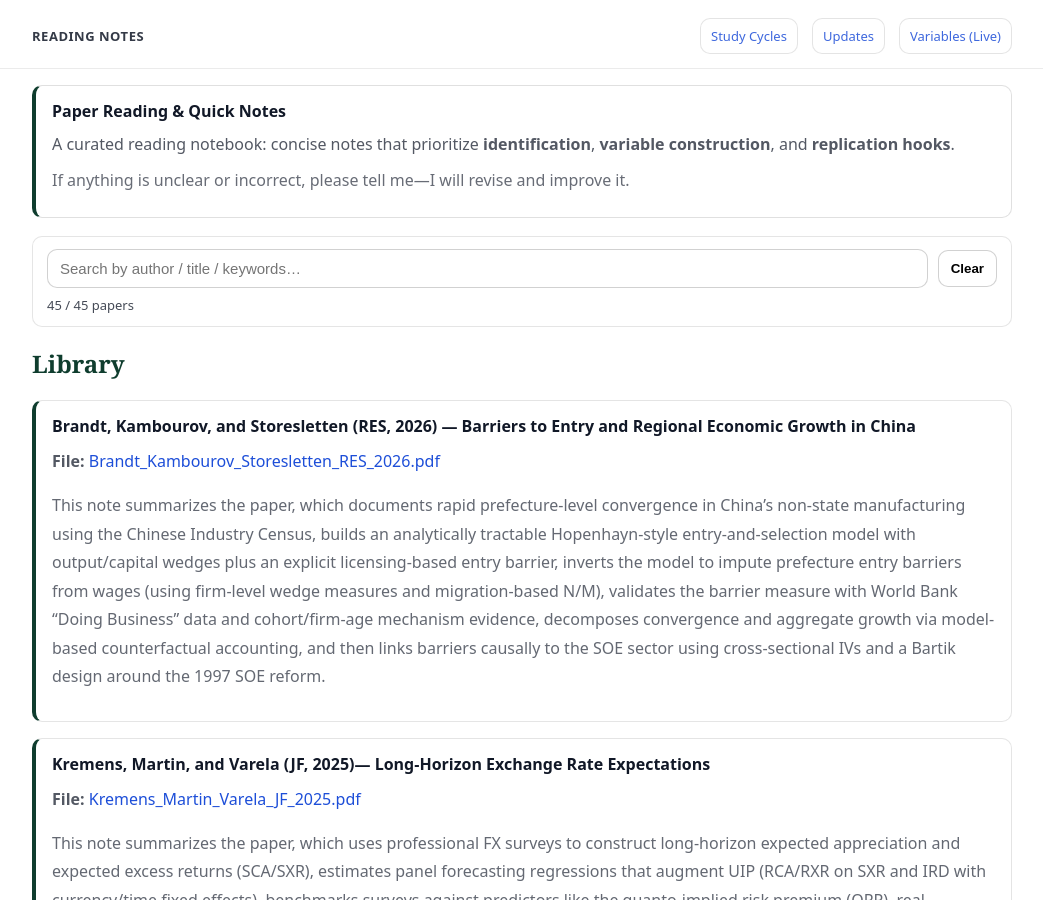
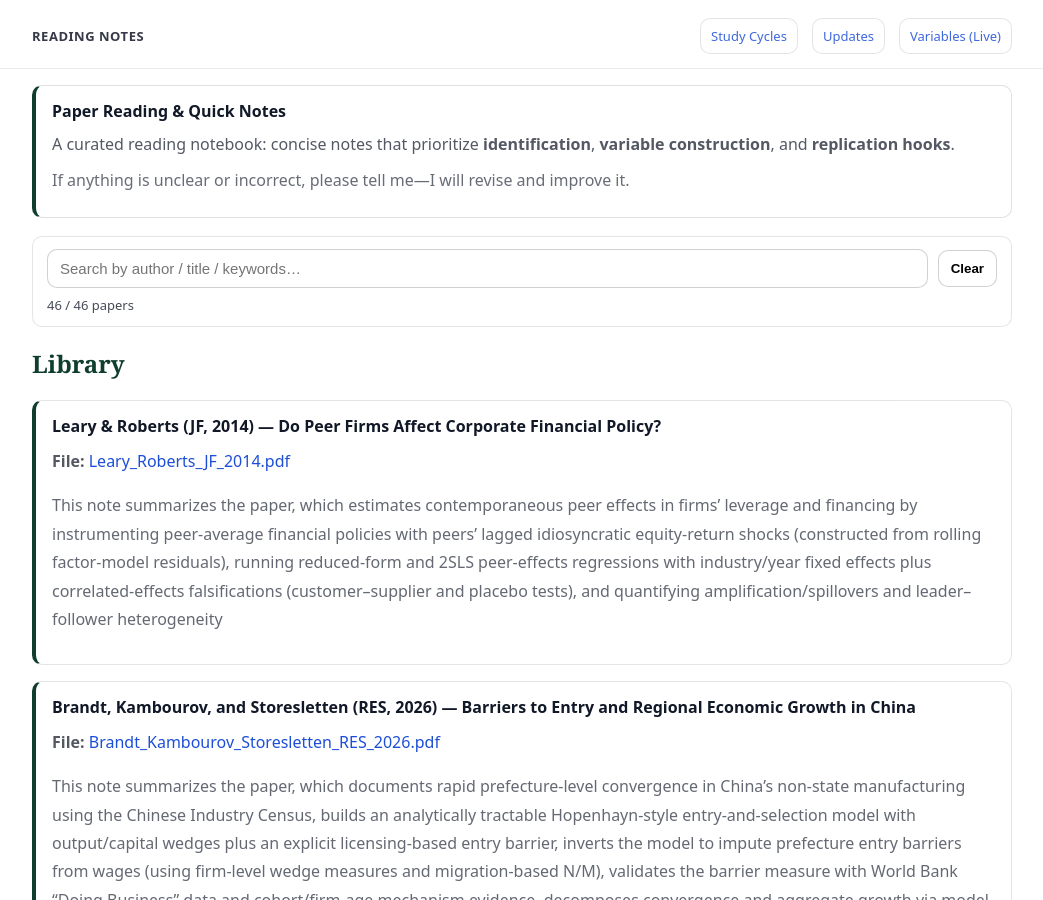
Before and after one commit to yaxinzn/study-archive, a Jekyll site: the page built from reading/index.md, in a window 1280 px wide and 900 px high. Shown: the whole window, without its empty margins (118-1161 px from the left). Built offline with Jekyll 4.4.1, drawn with Linux system fonts in a browser that asks for light colours.

Commit message:
Reading: add/update Leary_Roberts_JF_2014.pdf

```diff
--- a/_data/reading.yml
+++ b/_data/reading.yml
@@ -1,3 +1,7 @@
+- title: "Leary & Roberts (JF, 2014) — Do Peer Firms Affect Corporate Financial Policy?"
+  file: "Leary_Roberts_JF_2014.pdf"
+  desc: "This note summarizes the paper, which estimates contemporaneous peer effects in firms’ leverage and financing by instrumenting peer-average financial policies with peers’ lagged idiosyncratic equity-return shocks (constructed from rolling factor-model residuals), running reduced-form and 2SLS peer-effects regressions with industry/year fixed effects plus correlated-effects falsifications (customer–supplier and placebo tests), and quantifying amplification/spillovers and leader–follower heterogeneity"
+
 - title: "Brandt, Kambourov, and Storesletten (RES, 2026) — Barriers to Entry and Regional Economic Growth in China"
   file: "Brandt_Kambourov_Storesletten_RES_2026.pdf"
   desc: "This note summarizes the paper, which documents rapid prefecture-level convergence in China’s non-state manufacturing using the Chinese Industry Census, builds an analytically tractable Hopenhayn-style entry-and-selection model with output/capital wedges plus an explicit licensing-based entry barrier, inverts the model to impute prefecture entry barriers from wages (using firm-level wedge measures and migration-based N/M), validates the barrier measure with World Bank “Doing Business” data and cohort/firm-age mechanism evidence, decomposes convergence and aggregate growth via model-based counterfactual accounting, and then links barriers causally to the SOE sector using cross-sectional IVs and a Bartik design around the 1997 SOE reform."
```
Also changed, not shown: 1 other file.
